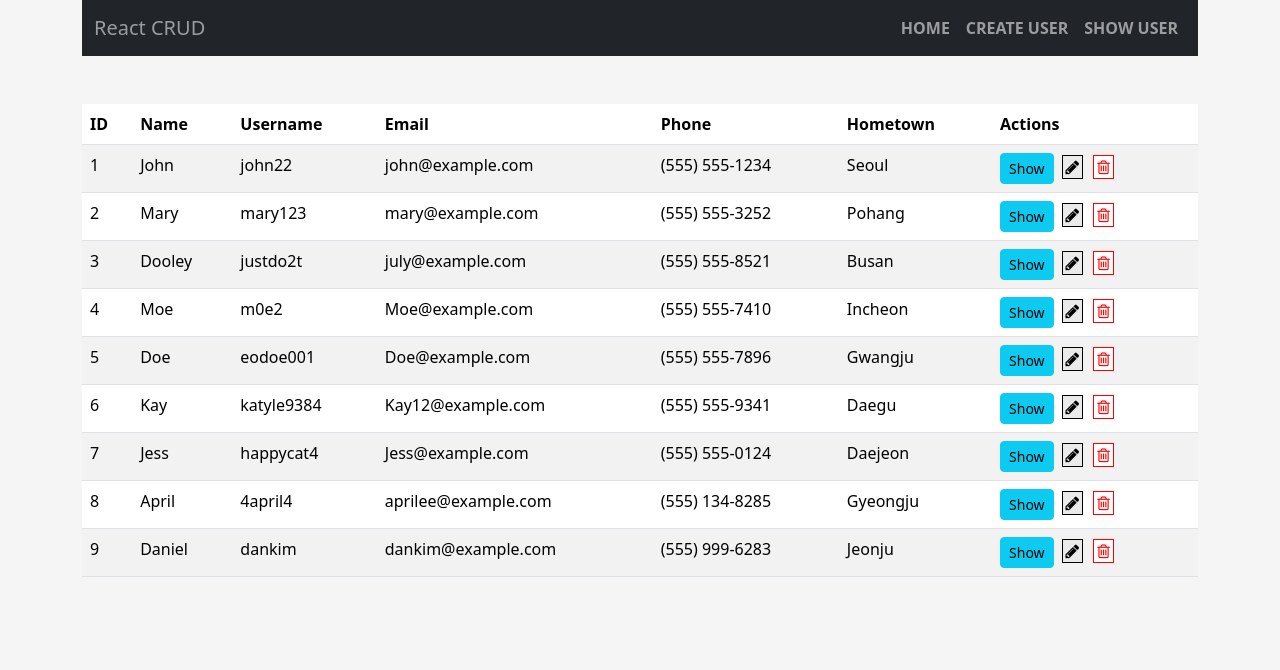
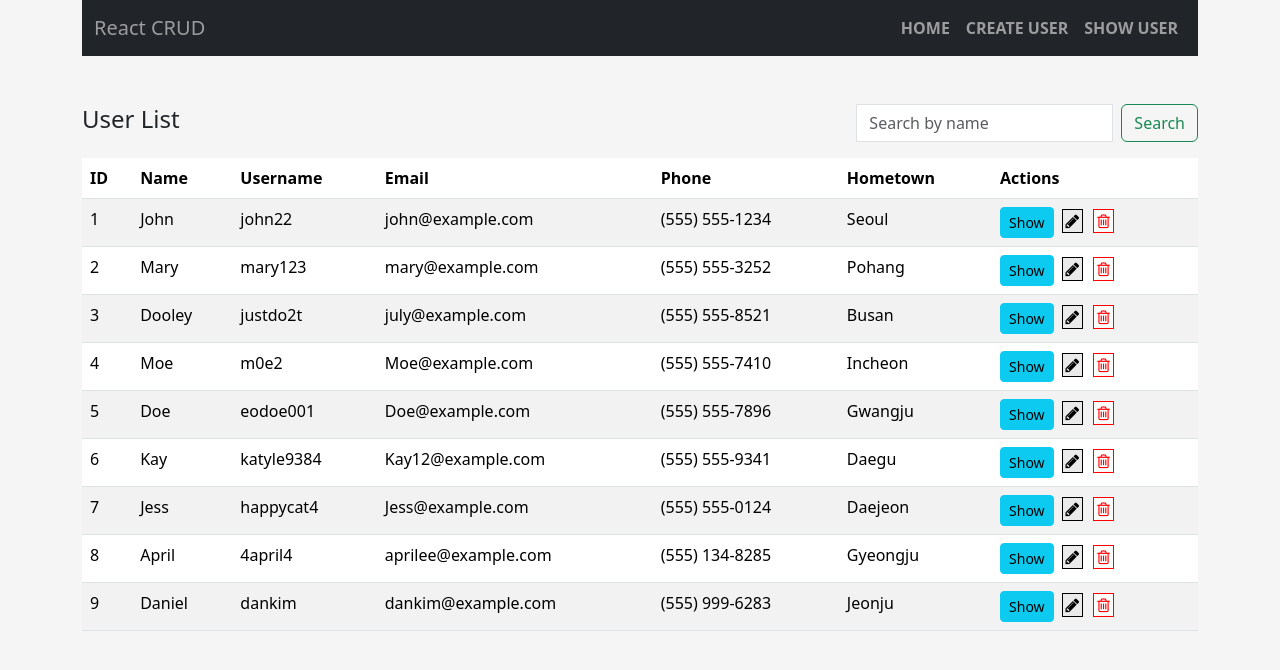
Before and after one commit to leeeshub/4_2_react_practice, a React (Create React App) app: page /show-user in a window 1280 px wide. Shown: the top 670 px of the page. Built offline with nearby package versions, Linux system fonts and the light colour scheme; data requests are answered from the project's data file.

Commit message:
add search func

```diff
--- a/src/components/User/ShowUser.js
+++ b/src/components/User/ShowUser.js
@@ -9,6 +9,10 @@ const ShowUser = () => {
   const [user, setUser] = useState([]);
   const [isLoading, setIsLoading] = useState(false);
   const [error, setError] = useState(null);
+
+  // 사용자 검색
+  const [searchName, setSearchName] = useState(null); // 사용자가 검색하고자 하는 이름
+  const [searchedUserList, setSearchedUserList] = useState([]); // 검색한 결과를 저장하고 있는 유저리스트
 
   const handelDelete = async (id) => {
     console.log("id : -", id);
@@ -29,6 +33,7 @@ const ShowUser = () => {
         const result = await response.json();
         console.log("Delete result:", result);
         setUser(user.filter((item) => item.id !== id));
+        setSearchedUserList(searchedUserList.filter((item) => item.id !== id));
       } catch (error) {
         console.error("Delete error:", error);
         setError(error.message);
@@ -47,10 +52,21 @@ const ShowUser = () => {
       .get(showUserApi)
       .then((res) => {
         setUser(res.data);
+        setSearchedUserList(res.data);
       })
       .catch((err) => {
         console.log(err);
       });
+  };
+
+  const searchUsers = (e) => {
+    e.preventDefault();
+
+    const lowerSearchName = searchName.toLowerCase();
+    const list = user.filter(item =>
+      item.name.toLowerCase().includes(lowerSearchName)
+    );
+    setSearchedUserList(list);
   };
 
   if (user.length < 0) {
@@ -60,6 +76,17 @@ const ShowUser = () => {
       <div className="mt-5">
         {isLoading && <Loader />}
         {error && <p>Error: {error}</p>}
+
+        <div className="d-flex justify-content-between align-items-center mb-3">
+          <h4>User List</h4>
+          {/* 검색창 */}
+          <form className="d-flex" role="search" onSubmit={searchUsers}>
+            <input className="form-control me-2" type="search" placeholder="Search by name"
+              aria-label="Search" value={searchName} onChange={(e) => setSearchName(e.target.value)} />
+            <button className="btn btn-outline-success" type="submit">Search</button>
+          </form>
+        </div>
+
         <table className="table table-striped">
           <thead>
             <tr>
@@ -73,7 +100,7 @@ const ShowUser = () => {
             </tr>
           </thead>
           <tbody>
-            {user?.map((item, i) => {
+            {searchedUserList?.map((item, i) => {
               return (
                 <tr key={i + 1}>
                   <td>{i + 1}</td>
```
